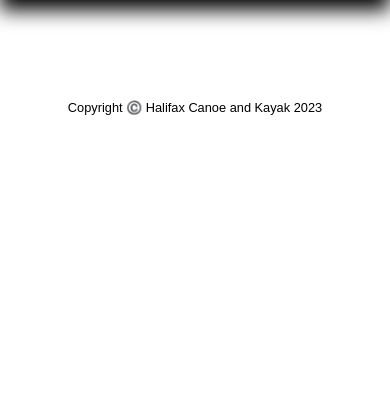
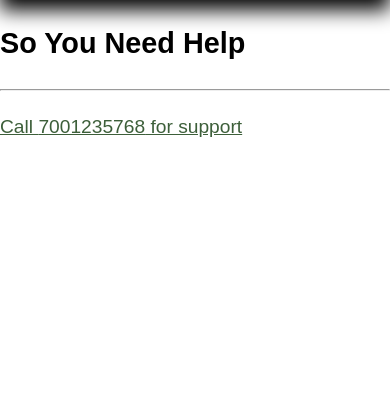
Before and after one commit to victorialange/ProjectTwoSfh, a PHP site: page /need-help.php in a window 390 px wide. Shown: the part 52-472 px from the top of the page. Run offline with PHP 8.4, Linux system fonts and the light colour scheme.

Commit message:
Add content & base styles for need help page

```diff
--- a/need-help.php
+++ b/need-help.php
@@ -15,6 +15,11 @@
   ?>
 
   <!-- Content for CEO, just show a phone number to call -->
+  <main class="needHelpMain">
+    <h3>So You Need Help</h3>
+    <hr>
+    <h4>Call <a href="tel:7001235768">7001235768</a> for support</h4>
+  </main>
 
   <!-- include footer.php for copyright -->
   <?php include 'footer.php'; ?>
--- a/style.css
+++ b/style.css
@@ -206,6 +206,11 @@ footer p {
 .gifContainer {
   width: 50%;
 }
+/* need help */
+.needHelpMain {
+  margin-bottom: 20rem;
+}
+
 /* media query */
 /* 1200px breakpoint (small laptop) */
 @media (max-width: 1200px) {
@@ -226,6 +231,9 @@ footer p {
   /* smaller burger icon */
   .burgerButton {
     width: 40px;
+  }
+  .needHelpMain {
+    margin-bottom: 27.5rem;
   }
 }
 
```
